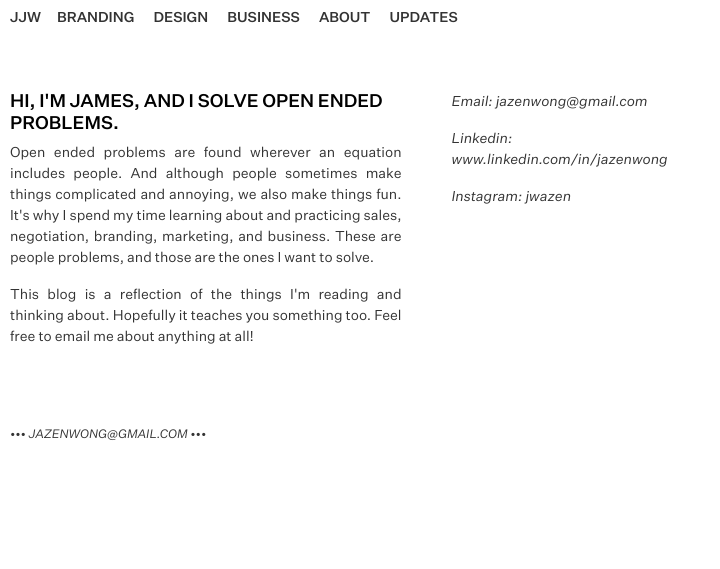
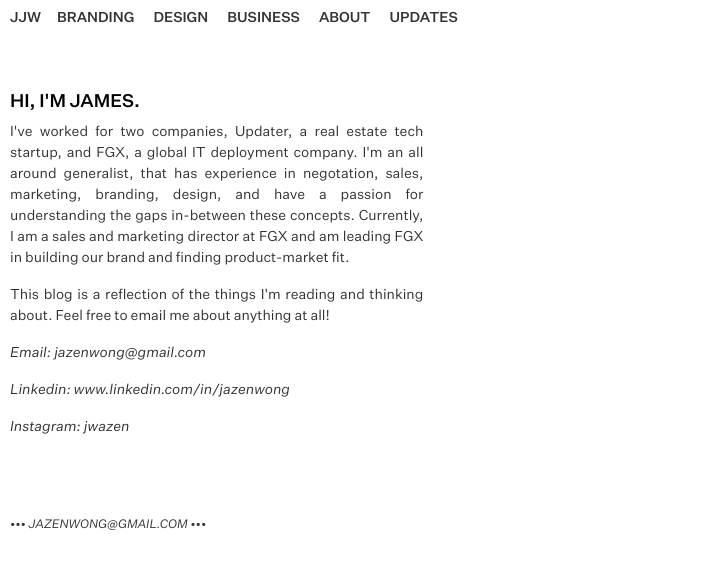
Before and after one commit to jazenwong/wong-blog, a Jekyll site: the page built from about.markdown, in a window 1280 px wide. Shown: the top 569 px of the page, without its empty margins (0-720 px from the left). Built offline with Jekyll 4.4.1, drawn with Linux system fonts in a browser that asks for light colours.

Commit message:
Update about.html
update 2021

```diff
--- a/_layouts/about.html
+++ b/_layouts/about.html
@@ -3,11 +3,9 @@ layout: "wrapper"
 ---
 <section class="about-layout">
   <div class="about-text">
-    <h3>Hi, I'm James, and I solve open ended problems.</h3>
-    <p>Open ended problems are found wherever an equation includes people. And although people sometimes make things complicated and annoying, we also make things fun. It's why I spend my time learning about and practicing sales, negotiation, branding, marketing, and business. These are people problems, and those are the ones I want to solve.</p>
-    <p>This blog is a reflection of the things I'm reading and thinking about. Hopefully it teaches you something too. Feel free to email me about anything at all!</p>
-  </div>
-  <div class="about-contact">
+    <h3>Hi, I'm James.</h3>
+    <p>I've worked for two companies, Updater, a real estate tech startup, and FGX, a global IT deployment company. I'm an all around generalist, that has experience in negotation, sales, marketing, branding, design, and have a passion for understanding the gaps in-between these concepts. Currently, I am a sales and marketing director at FGX and am leading FGX in building our brand and finding product-market fit.</p>
+    <p>This blog is a reflection of the things I'm reading and thinking about. Feel free to email me about anything at all!</p>
     <p><em>Email: jazenwong@gmail.com</em></p>
     <p><em>Linkedin: www.linkedin.com/in/jazenwong</em></p>
     <p><em>Instagram: jwazen</em></p>
```
